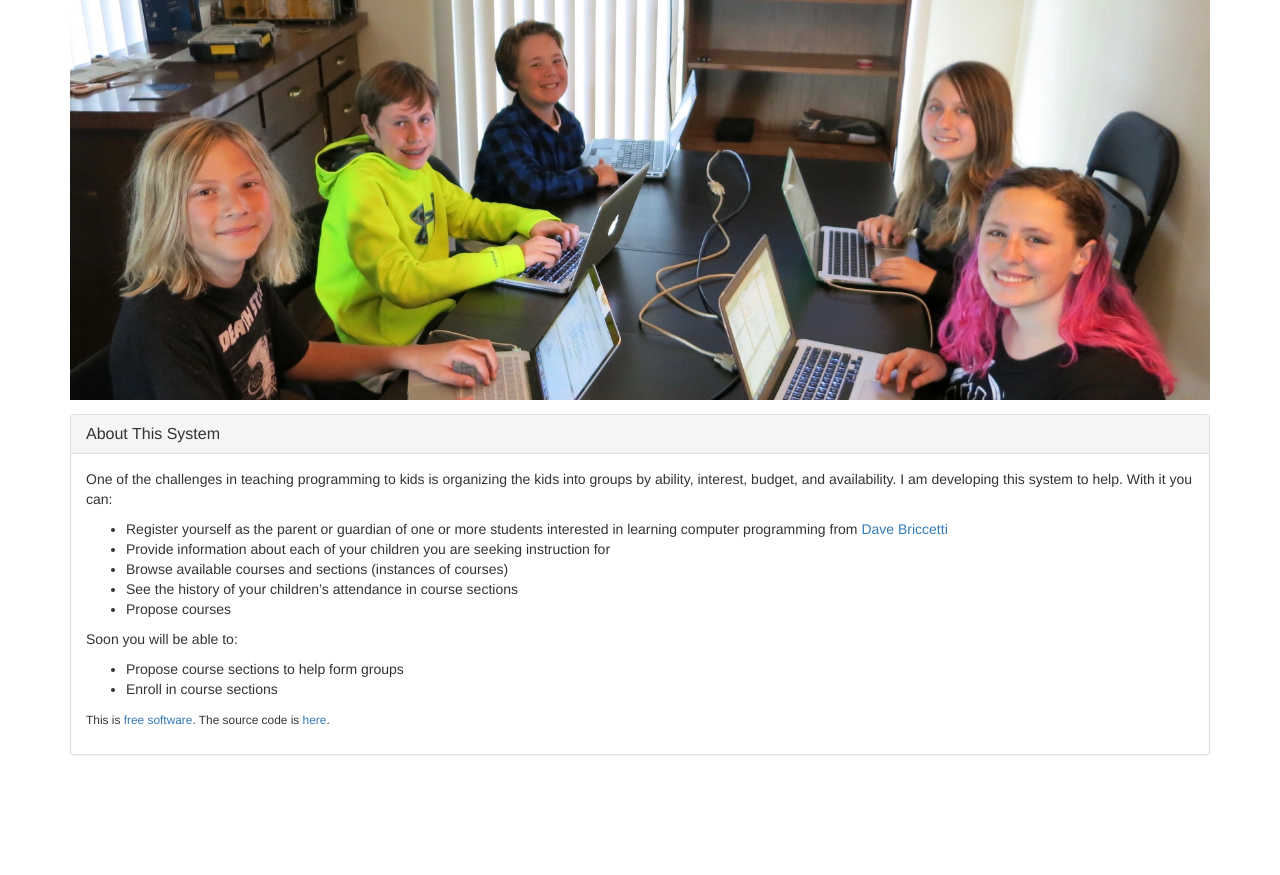
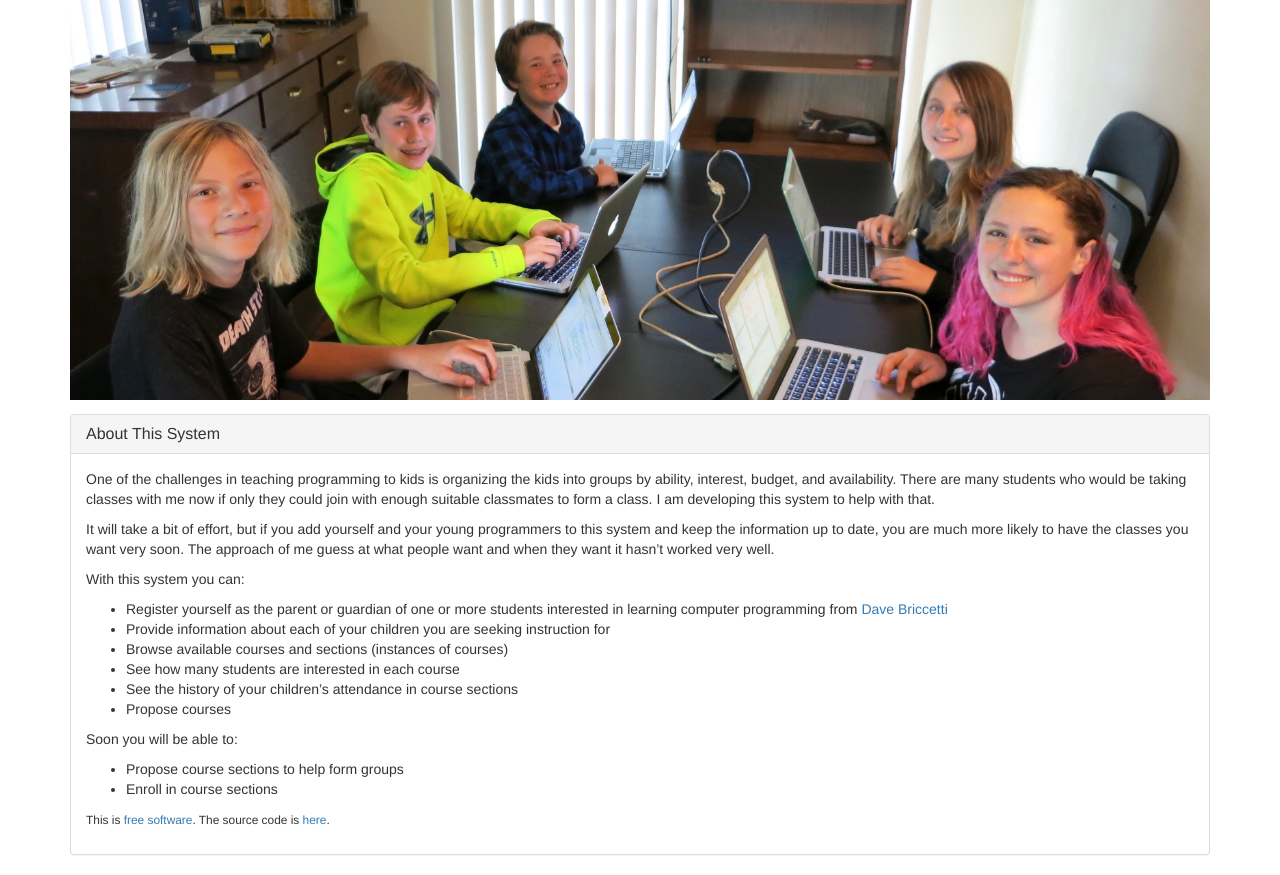
Before and after one commit to dcbriccetti/stusched, a Django app: page /app/ in a window 1280 px wide. Shown: the part 113-988 px from the top of the page. Before the commit the page ends 868 px from the top, so only its background shows below. Run offline with Django 3.2, Linux system fonts and the light colour scheme; some libraries are stand-ins or nearby versions.

Commit message:
Update courses page, general intro

```diff
--- a/app/templates/app/base.html
+++ b/app/templates/app/base.html
@@ -8,6 +8,11 @@
     {% bootstrap_css %}
     {% bootstrap_javascript %}
     {% bootstrap_messages %}
+    <style>
+        .table-nonfluid {
+           width: auto !important;
+        }
+    </style>
     <script src="//code.jquery.com/jquery-1.11.3.min.js"></script>
     <script src="//code.jquery.com/jquery-migrate-1.2.1.min.js"></script>
 
--- a/app/templates/app/index.html
+++ b/app/templates/app/index.html
@@ -13,17 +13,28 @@
       </div>
       <div class="panel-body">
           <p>One of the challenges in teaching programming to kids is organizing the kids into
-              groups by ability, interest, budget, and availability. I am developing this system to help.
-              With it you can:</p>
+              groups by ability, interest, budget, and availability.
+              There are many students who would be taking classes with me now if only they
+              could join with enough suitable classmates to form a class.
+              I am developing this system to help with that.</p>
+
+          <p>It will take a bit of effort, but if you add yourself and your young programmers
+              to this system and keep the information up to date, you are much more likely to
+              have the classes you want very soon. The approach of me guess at what people want
+              and when they want it hasn’t worked very well.</p>
+
+          <p> With this system you can:</p>
           <ul>
               <li>Register yourself as the parent or guardian of one or more students interested in learning computer
                   programming from <a href="http://davebsoft.com">Dave Briccetti</a>
               </li>
               <li>Provide information about each of your children you are seeking instruction for</li>
               <li>Browse available courses and sections (instances of courses)</li>
+              <li>See how many students are interested in each course</li>
               <li>See the history of your children’s attendance in course sections</li>
               <li>Propose courses</li>
           </ul>
+
           <p>Soon you will be able to:</p>
           <ul>
               <li>Propose course sections to help form groups</li>
--- a/app/views.py
+++ b/app/views.py
@@ -1,5 +1,6 @@
 from datetime import datetime
 from django.contrib.auth.mixins import LoginRequiredMixin
+from django.db.models import Count
 from django.http import Http404
 from django.shortcuts import render, redirect, get_object_or_404
 from django.contrib.auth import authenticate, login, logout
@@ -18,7 +19,14 @@ class Index(View):
 
 
 def courses(request):
-    return render(request, 'app/courses.html', {'courses': Course.objects.filter(active=True).order_by('name')})
+    wci = 'wants_courses__id'
+    wc = StudentModel.objects.values(wci).annotate(total=Count('id'))
+    want_by_course = {e[wci]: e['total'] for e in wc if e[wci]}
+
+    return render(request, 'app/courses.html', {
+        'courses':          Course.objects.filter(active=True).order_by('name'),
+        'want_by_course':   want_by_course,
+    })
 
 
 @login_required
```
Also changed, not shown: app/templates/app/courses.html (+16 -2 lines), app/templatetags/vars.py (added, +7 -0 lines).
